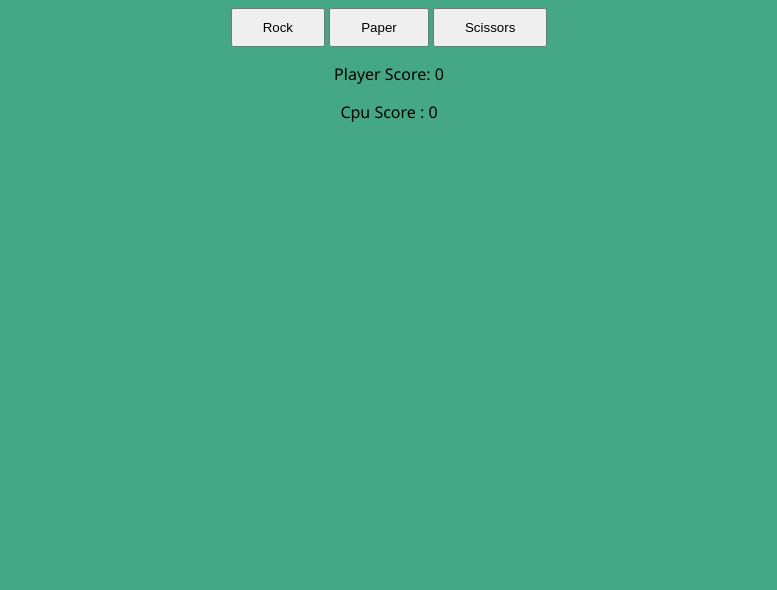
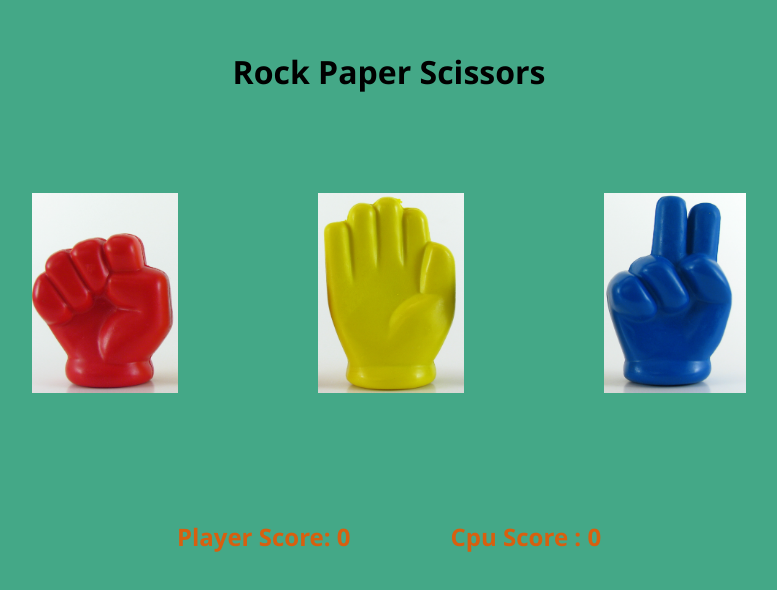
Before and after one commit to fahterodin/rockPaperScissor, a plain HTML site: page index.html in a window 1280 px wide. Shown: the whole page, without its empty margins (251-1028 px from the left). Drawn offline with Linux system fonts and the light colour scheme.

Commit message:
Added images

```diff
--- a/index.html
+++ b/index.html
@@ -7,13 +7,16 @@
     <link rel="stylesheet" href="style.css">
 </head>
 <body>
-    <button id = "rock">Rock</button>
-    <button id = "paper">Paper</button>
-    <button id = "scissors">Scissors</button>
-
-    <p id = "player">Player Score: 0</p>
-    <p id = "cpu">Cpu Score : 0</p>
-
+    <h1>Rock Paper Scissors</h1>
+    <div class = "btns">
+        <button id = "rock"><img src="./images/rock.png" alt = "rock"></button>
+        <button id = "paper"><img src="./images/paper.png" alt = "paper"></button>
+        <button id = "scissors"><img src="./images/scissors.png" alt = "scissors"></button>
+    </div>
+    <div class = "scores">
+        <p id = "player">Player Score: 0</p>
+        <p id = "cpu">Cpu Score : 0</p>
+    </div>
     <div id = "result"></div>
 </body>
 </html>
--- a/script.js
+++ b/script.js
@@ -28,6 +28,7 @@ function computerPlay() {
 const result = document.querySelector("#result");
 
 const score = document.createElement("p");
+score.style.cssText = "font-weight: bolder; font-size: xx-large";
 
 const playerCount = document.querySelector("#player");
 const cpuCount = document.querySelector("#cpu");
@@ -56,7 +57,7 @@ function playerWinRound(player, cpu) {
         score.textContent = "You win the game!";
         result.appendChild(score);
         btn.forEach(b => b.removeEventListener('click', playerPlay));
-        result.appendChild(res);
+        result.appendChild(reset);
     }
 }
 
@@ -73,58 +74,3 @@ function cpuWinRound(cpu, player) {
         result.appendChild(reset);
     }
 }
-
-
-
-
-
-
-// single round of the game
-// two parameters from player and computer that will be defined later
-// it should return a string that declares who won the round and how
-
-//  function playRound (playerSelection, computerSelection) {
-//
-//      computerWinRound = `You lose! ${computerSelection} beats ${playerSelection}`;
-//
-//      playerWinRound = `You win! ${playerSelection} beats ${computerSelection}`;
-//
-//      drawRound = `Draw! You both choose ${playerSelection}`;
-//
-//      if (playerSelection === computerSelection) {
-//          console.log(drawRound);
-//          return drawRound;
-//      } else if (playerSelection === "Rock" & computerSelection === "Scissors" || playerSelection === "Scissors" & computerSelection === "Paper" || playerSelection === "Paper" & computerSelection === "Rock") {
-//          return playerWinRound;
-//      } else return computerWinRound;
-//  }
-
-// function that plays 5 round of the game
-// loop or call 5 times prev function
-// use console to display the result
-// get input from the player
-// helper functions?
-
-
-//function game() {
-//    let playerScore = 0;
-//    let computerScore = 0;
-//    let drawScore = 0;
-//
-//    for (let i = 1; i < 6; i++) {
-//        switch(playRound(prompt("Rock, Paper or Scissors?"), computerPlay())) {
-//            case drawRound:
-//                drawScore++;
-//                break;
-//            case playerWinRound:
-//                playerScore++;
-//                break;
-//            case computerWinRound:
-//                computerScore++;
-//                break;
-//        }
-//    }
-//    console.log(playerScore);
-//    console.log(computerScore);
-//    console.log(drawScore);
-//}
--- a/style.css
+++ b/style.css
@@ -4,17 +4,46 @@ body {
     background-color: rgb(68, 168, 135);
 }
 
-#title, #subTitle {
+h1 {
     margin: 50px;
 }
 
-#buttons {
+.btns {
     display: flex;
-    gap: 30px;
+    gap: 140px;
     justify-content: center;
     margin: 100px;
 }
 
-#rock, #paper, #scissors {
+img {
+    width: auto;
+    height: 200px;
+}
+
+.btns>button {
+    padding: 0;
+    border: 0;
+    background-color: transparent;
+}
+
+.scores {
+    display: flex;
+    justify-content: center;
+    gap: 100px;
+    margin: 50px;
+    color: rgb(216, 95, 15);
+    font-size: x-large;
+    font-weight: bold;
+}
+
+#result {
+    font-weight: bolder;
+    display: flex;
+    flex-direction: column;
+    align-items: center;
+    gap: 30px;
+}
+
+#result>button {
     padding: 10px 30px;
 }
```
Also changed, not shown: images/paper.png (added), images/rock.png (added), images/scissors.png (added).
